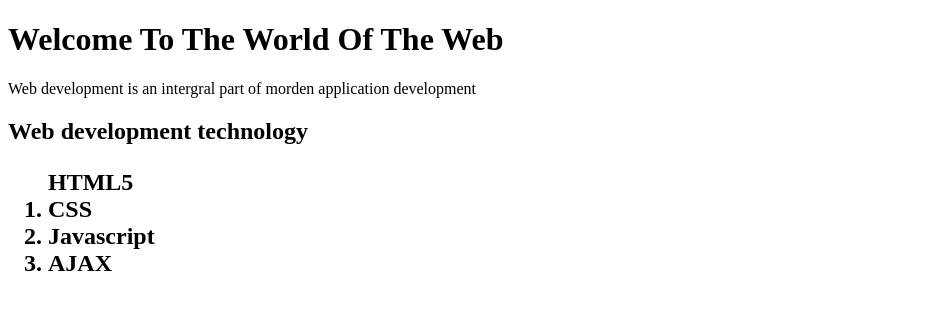
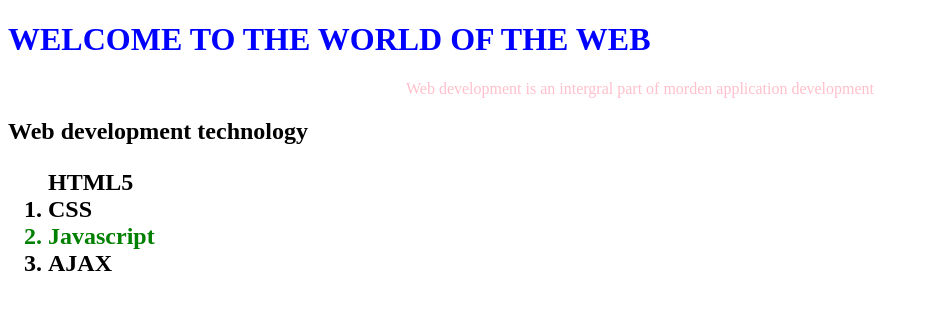
Before and after one commit to bida24-005/WMD, a plain HTML site: page index.html in a window 1280 px wide. Shown: the whole page, without its empty margins (0-929 px from the left). Drawn offline with Linux system fonts and the light colour scheme.

Commit message:
Update index.html

```diff
--- a/index.html
+++ b/index.html
@@ -4,6 +4,18 @@
       <title>home</title>
       <meta charset="uif-8"/>
       <style>
+          h1 {color:blue;
+              text-transform:uppercase;
+              font-size:48 px;
+             }
+          p {text-align:center;
+             color:pink;
+            }
+          #oltech{color:red;}
+          ol{list-style-type:a;}
+          ol>li:nth-child(2){
+             color:green;}
+
 
 
          </style>
@@ -15,7 +27,7 @@
         </p>
         <h2>Web development technology
         <ol id="oltech>Technology
-            <li>HTML5</li>
+          <li>HTML5</li>
           <li>CSS</li>
           <li>Javascript</li>
           <li>AJAX</li>
```
